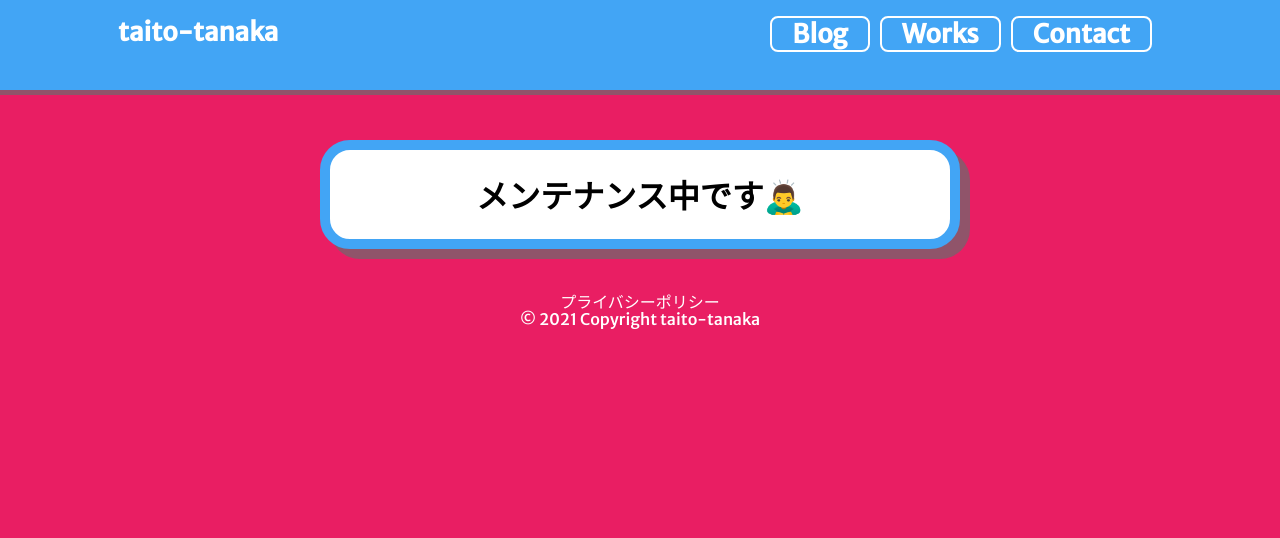
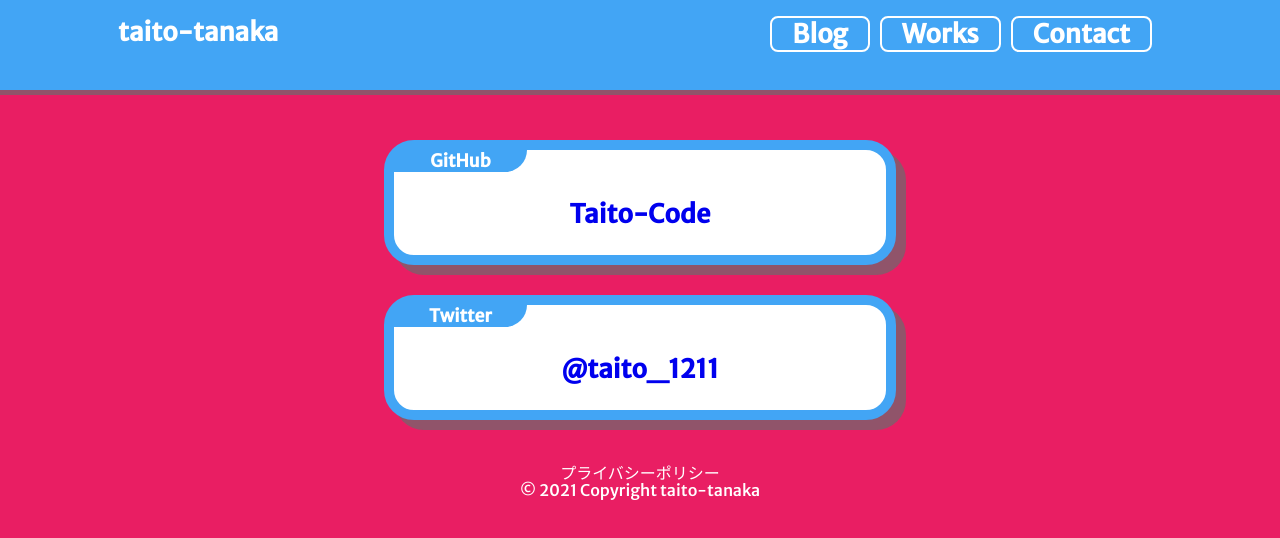
Before and after one commit to taitotnk/taito-t, a Next.js app: page /contact in a window 1280 px wide. Shown: the top 538 px of the page. Built offline with nearby package versions, Linux system fonts and the light colour scheme.

Commit message:
contactページの完成

```diff
--- /dev/null
+++ b/src/components/atoms/ContactCard.tsx
@@ -0,0 +1,23 @@
+import styles from "../../styles/ContactCard.module.scss";
+import Link from "next/link";
+
+type Props = {
+  account: string;
+  id: string;
+  url: string;
+};
+
+const ContactCard: React.VFC<Props> = ({ account, id, url }) => {
+  return (
+    <div className={styles.wrapper}>
+      <p className={styles.account}>{account}</p>
+      <Link href={url}>
+        <a className={styles.userid}>
+          <p>{id}</p>
+        </a>
+      </Link>
+    </div>
+  );
+};
+
+export default ContactCard;
--- /dev/null
+++ b/src/data/contactData.ts
@@ -0,0 +1,19 @@
+export type contactType = {
+  account: string;
+  id: string;
+  url: string;
+}[];
+
+export const contactData: contactType = [
+  {
+    account: "GitHub",
+    id: "Taito-Code",
+    url: "https://github.com/Taito-Code",
+  },
+
+  {
+    account: "Twitter",
+    id: "@taito_1211",
+    url: "https://twitter.com/taito_1211",
+  },
+];
--- a/src/pages/contact.tsx
+++ b/src/pages/contact.tsx
@@ -1,8 +1,9 @@
 import Layout from "../components/templates/layout";
 import Head from "next/head";
 import { siteTitle } from "../components/templates/layout";
-import WhiteCard from "../components/atoms/WhiteCard";
 import styles from "../styles/contact.module.scss";
+import ContactCard from "../components/atoms/ContactCard";
+import { contactData } from "../data/contactData";
 
 export default function Contact() {
   return (
@@ -12,9 +13,14 @@
         <meta name="og:title" content={siteTitle} />
         <meta property="og:image" content="/images/taitologo.jpg" />
       </Head>
-      <WhiteCard>
-        <h1 className={styles.mente}>メンテナンス中です🙇‍♂️</h1>
-      </WhiteCard>
+      {contactData.map((data) => (
+        <ContactCard
+          key={data.id}
+          account={data.account}
+          id={data.id}
+          url={data.url}
+        />
+      ))}
     </Layout>
   );
 }
--- a/src/pages/works.tsx
+++ b/src/pages/works.tsx
@@ -16,7 +16,7 @@
       <Layout>
         <div className={styles.container}>
           {worksData.map((data) => (
-            <WorksCard>
+            <WorksCard key={data.appName}>
               <Link href={data.url}>
                 <a>
                   <div className={styles.img_wrapper}>
--- /dev/null
+++ b/src/styles/ContactCard.module.scss
@@ -0,0 +1,42 @@
+@import "./constance.scss";
+
+.wrapper {
+    background-color: $text-color;
+    border: 10px solid;
+    border-color: $accent-color;
+    border-radius: 30px;
+    margin: 30px 30%;
+    box-shadow: 10px 10px rgba(107, 107, 110, 0.7);
+}
+
+.account {
+    font-size: $h5;
+    font-weight: $font-thick;
+    text-align: center;
+    color: $text-color;
+    background-color: $accent-color;
+    border-radius: 0 0 30px 0;
+    margin-top: 0;
+    margin-right: 73%;
+}
+
+.userid {
+    text-align: center;
+    font-weight: $font-thick;
+    font-size: $h4;
+}
+
+@media (max-width: $tablet) {
+    .wrapper {
+        margin: 25px 5%;
+    }
+    .account {
+        font-size: $h5;
+        margin-top: -2px;
+        margin-right: 70%;
+    }
+
+    .userid {
+        font-size: $h5;
+    }
+}
```
